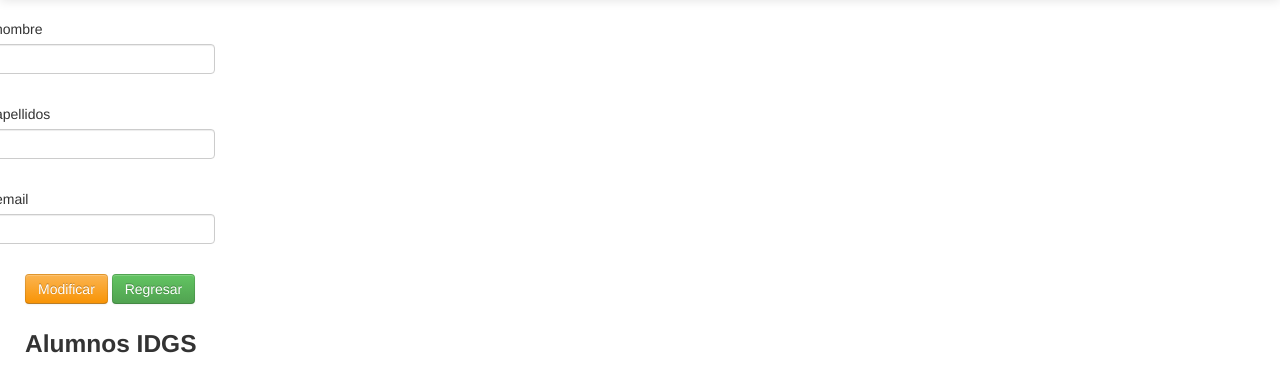
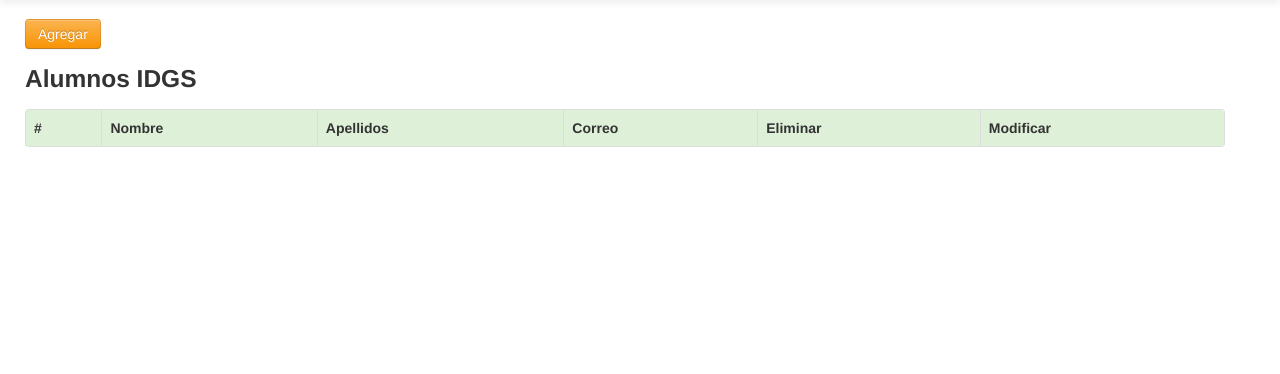
Before and after one commit to IDGS802-19002252/IDGS_802_Flask_BD, a Flask app: page /ABCompleto in a window 1280 px wide. Shown: the part 41-415 px from the top of the page. Run offline with Flask 3, Linux system fonts and the light colour scheme; lists and menus that the app fills with data are empty; some libraries are stand-ins or nearby versions.

Commit message:
ABC parte2 11/03/23

```diff
--- a/app.py
+++ b/app.py
@@ -17,6 +17,7 @@ def index():
     alum = Alumnos(nombre=create_form.nombre.data, apellidos=create_form.apellidos.data, email=create_form.email.data)
     db.session.add(alum)
     db.session.commit()
+    return redirect(url_for("ABCompleto"))
   return render_template("index.j2", form=create_form)
   # return render_template("index.j2")
 
@@ -42,20 +43,19 @@ def modificar():
     return redirect(url_for("ABCompleto"))
   return render_template("modificar.j2", form=create_form)
 
+@app.route('/eliminar', methods=['POST'])
+def eliminar():
+  id=request.form['id']
+  alum=db.session.query(Alumnos).filter_by(id=id).first()
+  db.session.delete(alum)
+  db.session.commit()
+  return redirect(url_for("ABCompleto"))
+
 @app.route('/ABCompleto', methods=["GET", "POST"])
 def ABCompleto():
   form = forms.UserForm(request.form);
   alumnos = db.session.query(Alumnos).all()
   return render_template("ABCompleto.j2", form = form, alumnos = alumnos)
-
-# @app.post("/")
-# def index_post():
-#   create_form = forms.UserForm(request.form)
-#   if create_form.validate():
-#     alum = Alumnos(nombre=create_form.nombre.data, apellidos=create_form.apellidos.data, email=create_form.email.data)
-#     db.session.add(alum)
-#     db.session.commit()
-#   return render_template("index.j2", form=create_form)
 
 if __name__ == '__main__':
   csrf.init_app(app)
--- a/requirements.txt
+++ b/requirements.txt
@@ -1,3 +1,4 @@
+autopep8==2.0.2
 click==8.1.3
 dnspython==2.3.0
 email-validator==1.3.1
@@ -9,8 +10,12 @@ idna==3.4
 itsdangerous==2.1.2
 Jinja2==3.1.2
 MarkupSafe==2.1.2
+pycodestyle==2.10.0
 PyMySQL==1.0.2
+python-decouple==3.8
+python-dotenv==1.0.0
 SQLAlchemy==2.0.4
+tomli==2.0.1
 typing_extensions==4.5.0
 Werkzeug==2.2.3
 WTForms==3.0.1
--- a/templates/ABCompleto.j2
+++ b/templates/ABCompleto.j2
@@ -4,26 +4,7 @@
 {% from '_macro.html' import render_field %}
 <div class="container">
   <div class="row">
-    <form action="/ABCompleto" method="post">
-      <div class="row control-group">
-        <div class="form-group col-xs-12 float-label-form-group controls">
-          {{ render_field(form.nombre, class="form-control") }}
-        </div>
-      </div>
-      <div class="row control-group">
-        <div class="form-group col-xs-12 float-label-form-group controls">
-          {{ render_field(form.apellidos, class="form-control") }}
-        </div>
-      </div>
-      <div class="row control-group">
-        <div class="form-group col-xs-12 float-label-form-group controls">
-          {{ render_field(form.email, class="form-control") }}
-        </div>
-      </div>
-      <input type="hidden" name="csrf_token" value="{{ csrf_token() }}">
-      <input type="submit" id="modificar" name="modificar" value="Modificar" class="btn btn-warning">
-      <a href="/ABCompleto" class="btn btn-success">Regresar</a>
-    </form>
+  <a href="/" class="btn btn-warning">Agregar</a>
     <h3>Alumnos IDGS</h3>
     <table class="table table-striped table-bordered">
       <thead>
@@ -44,9 +25,13 @@
           <td>{{ alumno.apellidos }}</td>
           <td>{{ alumno.email }}</td>
           <td>
-            <a href="/eliminar?id={{alumno.id}}" class="btn btn-danger">
+            <button onclick="document.querySelector('#delForm').submit()" class="btn btn-danger">
               <i class="icon-remove icon-white"></i>
-            </a>
+            </button>
+            <form action="/eliminar" id="delForm" style="display: none;" method="post">
+              <input type="hidden" name="id" value="{{alumno.id}}">
+              <input type="hidden" name="csrf_token" value="{{ csrf_token() }}">
+            </form>
           </td>
           <td>
             <a href="/modificar?id={{alumno.id}}" class="btn btn-warning">
```
Also changed, not shown: db.py (added, +13 -0 lines), temApp.py (added, +30 -0 lines), 1 other file.
